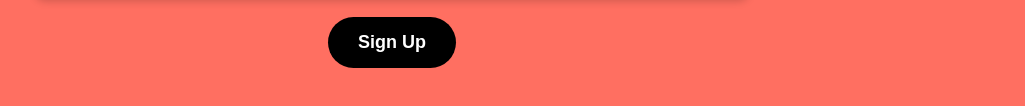
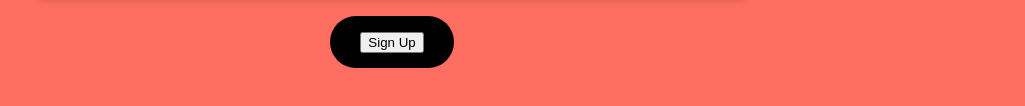
Before and after one commit to biku34/dating, a plain HTML site: page index.html in a window 1280 px wide. Shown: the part 650-756 px from the top of the page, without its empty margins (248-1273 px from the left). Drawn offline with Linux system fonts and the light colour scheme.

Commit message:
Update index.html

```diff
--- a/index.html
+++ b/index.html
@@ -210,7 +210,7 @@
                 <p>Boring Dates? Not Here! Offline Blind Dating for University Students in Gandhinagar!</p>
             </div>
             <div class="buttons-container">
-                <a href="https://lu.ma/bo268ky8" class="button">Sign Up</a>
+                <a class="button"><button href="https://lu.ma/bo268ky8">Sign Up</button></a>
             </div>
         </div>
     </div>
```
